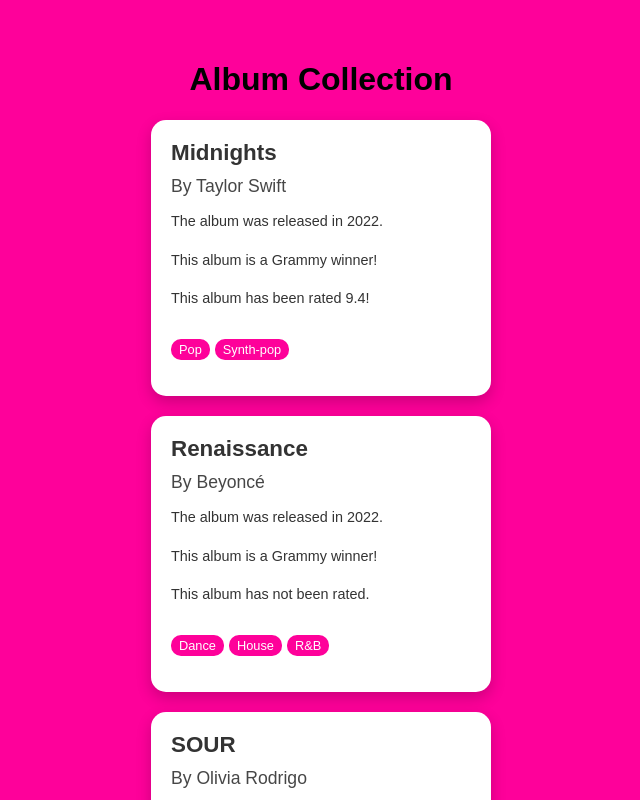
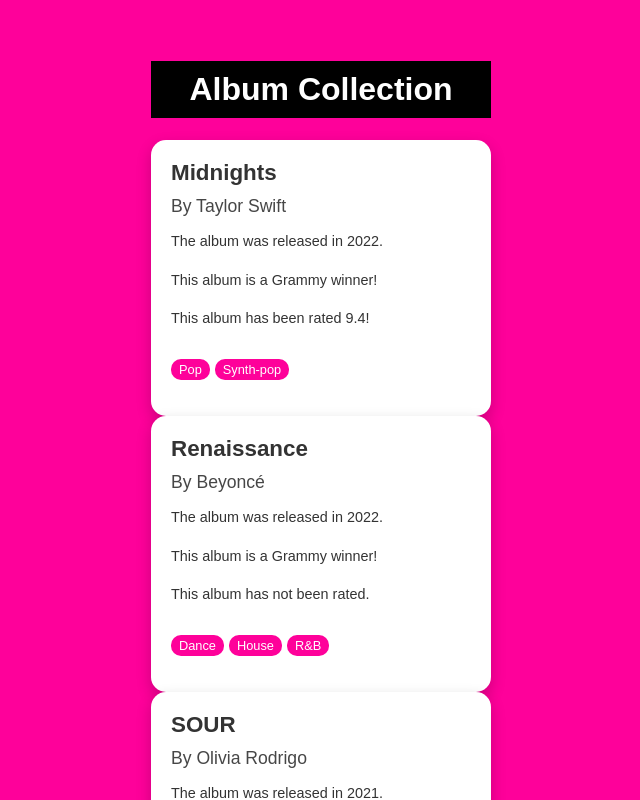
Before and after one commit to bellxalli/songs, a React (Vite) app: page / in a window 1280 px wide. Shown: the top 800 px of the page, without its empty margins (319-959 px from the left). Built offline with nearby package versions, Linux system fonts and the light colour scheme.

Commit message:
changes to styles.css

```diff
--- a/src/styles.css
+++ b/src/styles.css
@@ -4,23 +4,28 @@
     font-family: Arial, sans-serif;
     margin: 0;
     padding: 40px 20px;
+
+    /* make album-cards wrap automatically */
+    display: flex;
+    flex-wrap: wrap;
+    justify-content: center;
+    gap: 20px;
 }
 
-
+/* Page title */
 h1 {
-
-display: flex;
-flex-direction: row;
-justify-content: center;
-
-
+    width: 100%;
+    text-align: center;
+    background-color: black;
+    color: white;
+    padding: 10px 0;
 }
 
 /* Each album card */
 .album-card {
-    background-color: #ffffff; /* white for contrast */
+    background-color: #ffffff;
     color: #333;
-    width: 300px; /* fixed width for all cards */
+    width: 300px;
     padding: 20px;
     border-radius: 15px;
     box-shadow: 0 6px 15px rgba(0, 0, 0, 0.2);
@@ -28,8 +33,8 @@
     flex-direction: column;
     gap: 10px;
 
-    /* Center each card horizontally */
-    margin: 20px auto;
+    /* remove previous margin: auto */
+    margin: 0;
 
     transition: transform 0.3s, box-shadow 0.3s;
 }
@@ -78,11 +83,8 @@
     font-size: 0.8rem;
 }
 
-footer{
-
-    display:flex;
-    flex-direction: row;
+/* Footer styling */
+footer {
+    display: flex;
     justify-content: center;
-
-
 }
```
